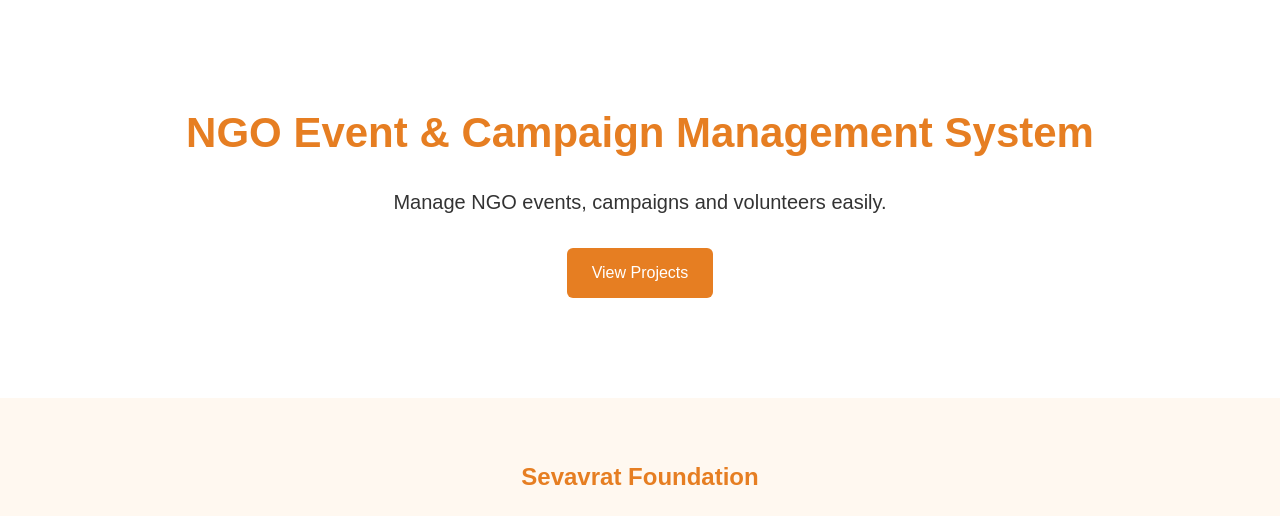
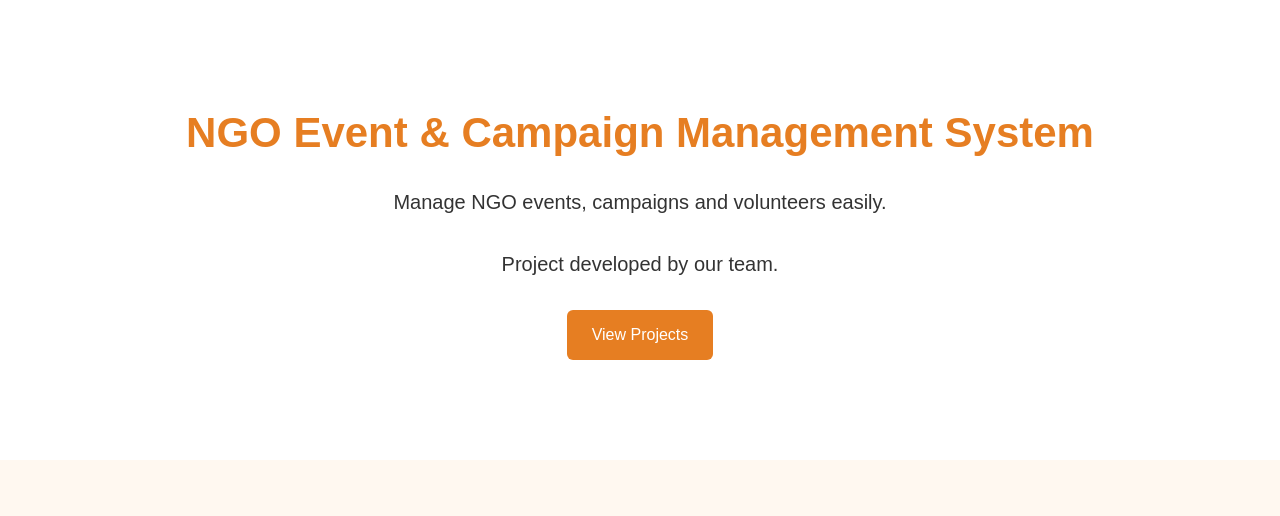
Before and after one commit to kamthesurbhi-byte/NGO_Event_Campaign_Management_System, a Flask app: page / in a window 1280 px wide. Shown: the part 120-636 px from the top of the page. Run offline with Flask 3, Linux system fonts and the light colour scheme.

Commit message:
Test collaboration change

```diff
--- a/templates/index.html
+++ b/templates/index.html
@@ -37,7 +37,7 @@
     <p>
         Manage NGO events, campaigns and volunteers easily.
     </p>
-
+<p>Project developed by our team.</p>
     <a href="/projects" class="btn">
         View Projects
     </a>
```
